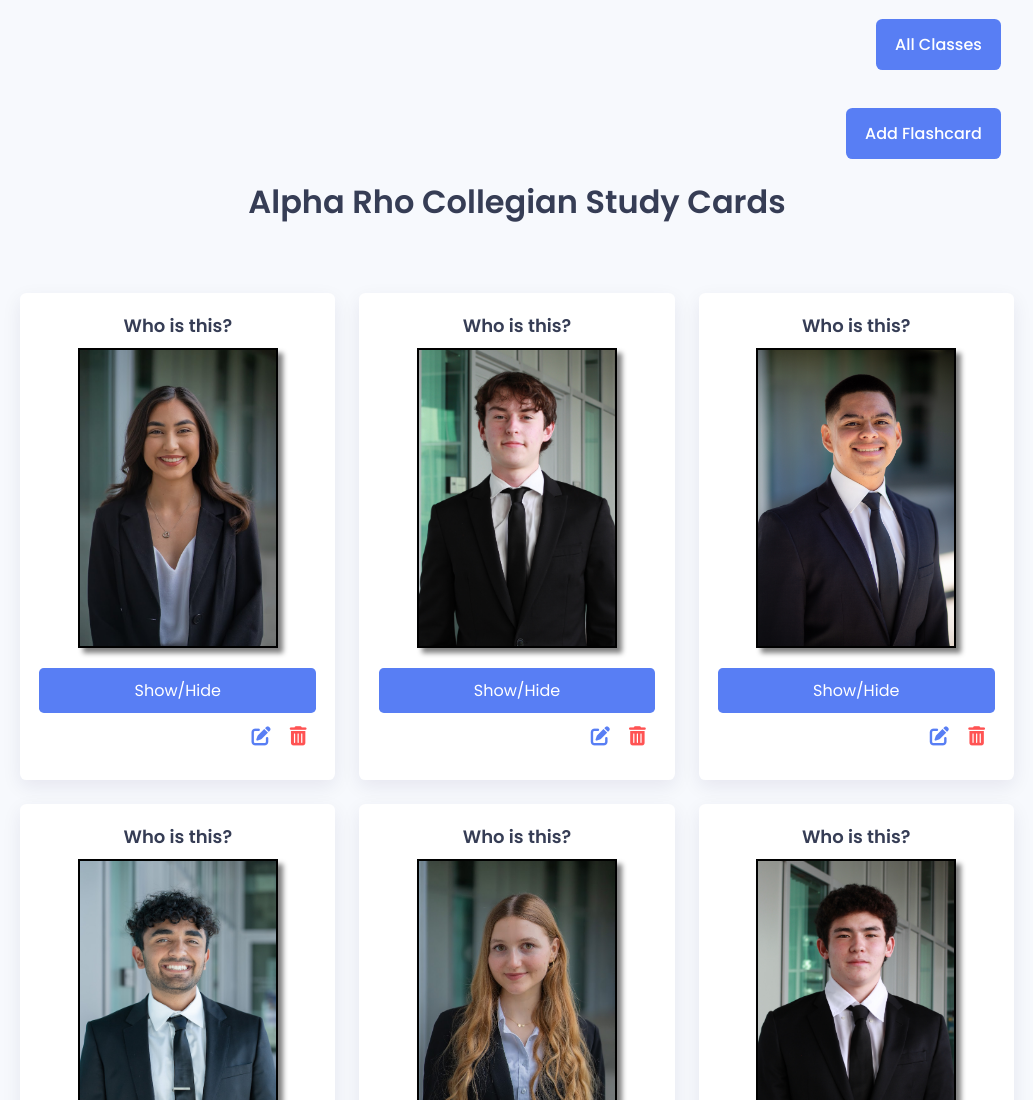
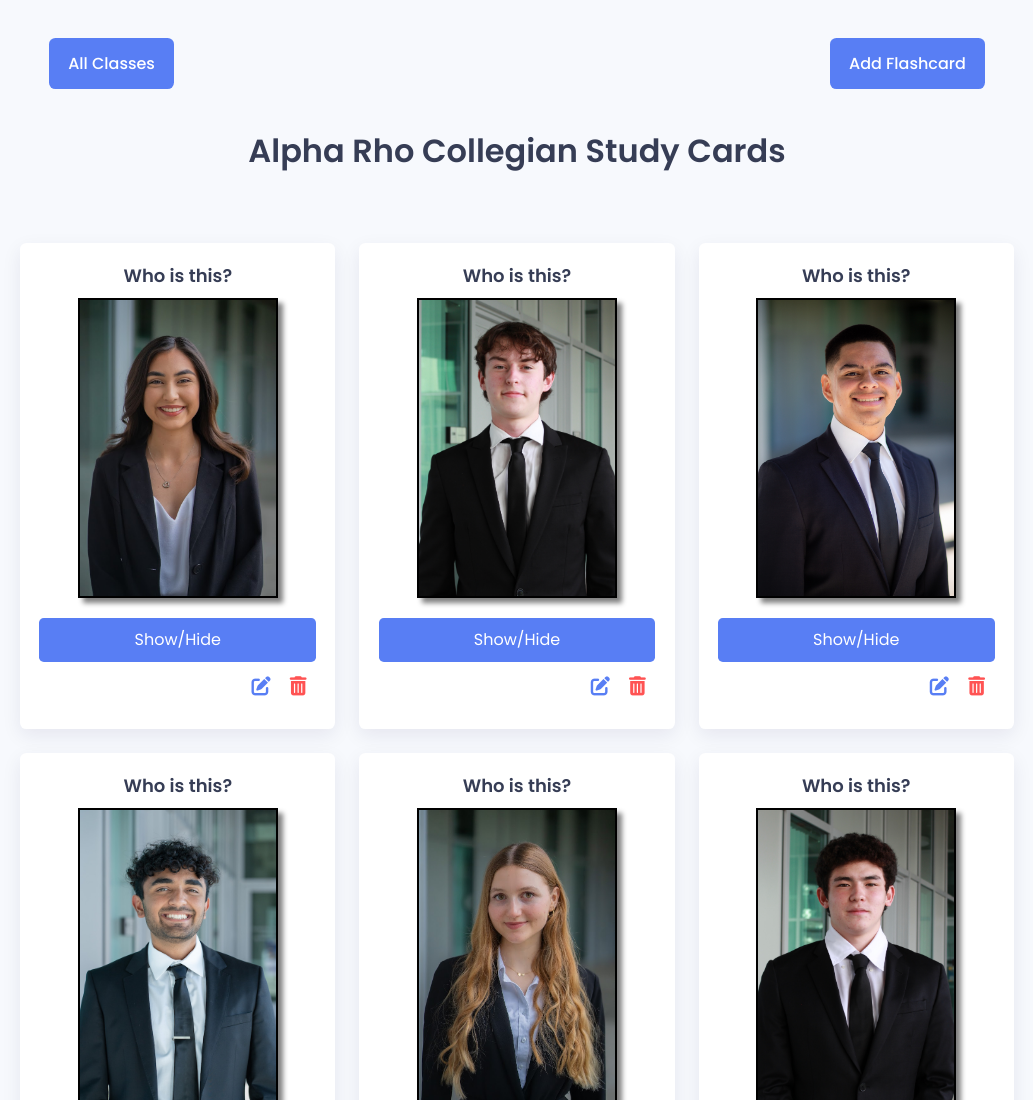
Before and after one commit to justinlikescows/ar_collegian_study_cards, a plain HTML site: page index.html in a window 1280 px wide. Shown: the top 1100 px of the page, without its empty margins (123-1156 px from the left). Drawn offline with Linux system fonts and the light colour scheme.

Commit message:
Add files via upload
reverse alphabetical greek class

```diff
--- a/index.html
+++ b/index.html
@@ -18,12 +18,14 @@
   </head>
   <body>
     <div class="container">
+      <div class="header">
         <div class="add-flashcard-con">
             <button id="filter-btn">All Classes</button>
         </div>
 
-      <div class="add-flashcard-con">
-        <button id="add-flashcard">Add Flashcard</button>
+        <div class="add-flashcard-con">
+          <button id="add-flashcard">Add Flashcard</button>
+        </div>
       </div>
 
       <h1 class="title">Alpha Rho Collegian Study Cards</h1>
--- a/script.js
+++ b/script.js
@@ -10,7 +10,7 @@ const closeBtn = document.getElementById("close-btn");
 const image = document.getElementById("image"); // Add this line
 const filterButton = document.getElementById("filter-btn");
 let currentFilter = "All Classes";
-const classes = ["All Classes", "Alpha Pi", "Alpha Nu", "Alpha Omicron", "Alpha Lambda", "Alpha Mu", "Alpha Xi", "Alpha Kappa"];
+const classes = ["All Classes", "Alpha Pi", "Alpha Omicron", "Alpha Xi", "Alpha Nu", "Alpha Mu", "Alpha Lambda", "Alpha Kappa"];
 let editBool = false;
 
 const brothersData = [
--- a/styles.css
+++ b/styles.css
@@ -200,3 +200,10 @@
     text-align: center;
     margin-bottom: 2em;
   }
+
+  .header {
+    display: flex;
+    justify-content: space-between;
+    padding: 1.2em 1em;
+    color: grey;
+  }
```
